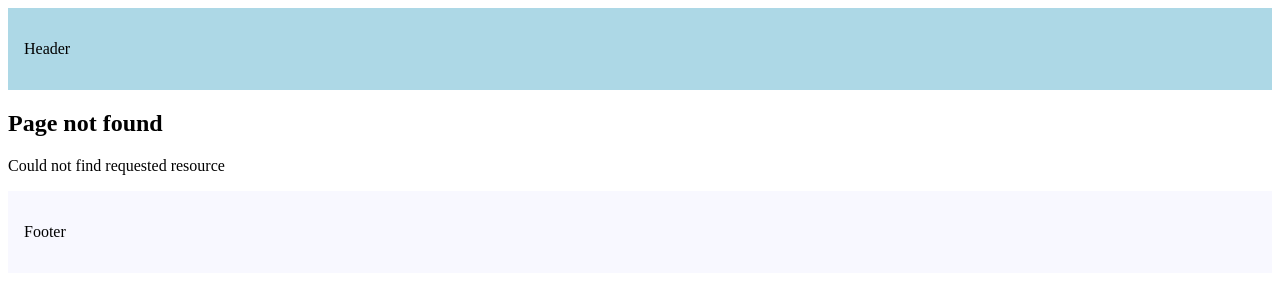
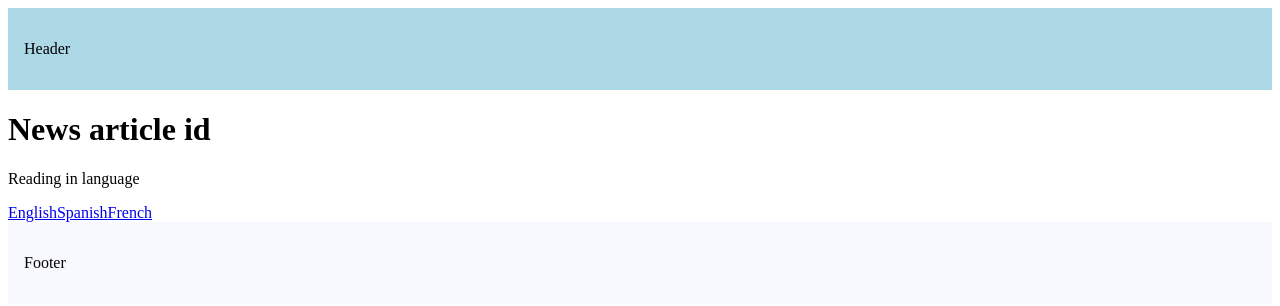
Before and after one commit to geremewatalay/Next.jS-Course, a Next.js app: page /articles/1 in a window 1280 px wide. Before the commit this address had no page. Shown: the top 306 px of the page. Built offline with nearby package versions, Linux system fonts and the light colour scheme.

Commit message:
articles commit

```diff
--- /dev/null
+++ b/app/articles/[articleId]/page.tsx
@@ -0,0 +1,27 @@
+"use client";
+import Link from "next/link"
+import {use} from "react";
+export default async function NewsArticle({
+    params,
+    searchParams,
+}:{
+    params: Promise<{articleId:string}>;
+    searchParams:Promise<{lang?:"en"|"es"|"fr"}>;
+}){
+    const {articleId} =  use(params);
+    const {lang="en"} = use(searchParams);
+    return (
+    <div>
+        <h1>News article id</h1>
+        <p>Reading in language</p>
+
+     <div>
+        <Link href={`/articles/${articleId}?lang=en`}>English</Link>
+        <Link href={`/articles/${articleId}?lang=es`}>Spanish</Link>
+        <Link href={`/articles/${articleId}?lang=fr`}>French</Link>
+
+     </div>
+
+    </div>
+    )
+}
--- a/app/page.tsx
+++ b/app/page.tsx
@@ -7,6 +7,8 @@ export default function Home() {
       <h1>Welcome home!</h1>
       <Link href="/blog">Blog</Link>
       <Link href="/products">Products</Link>
+      <Link href="/articles/breaking-news-123?lang=en">Read in English</Link>
+      <Link href="/articles/breaking-news-123?lang=fr">Read in French</Link>
     </>
   );
 }
```
Also changed, not shown: app/blog/second/loading.tsx (added).
